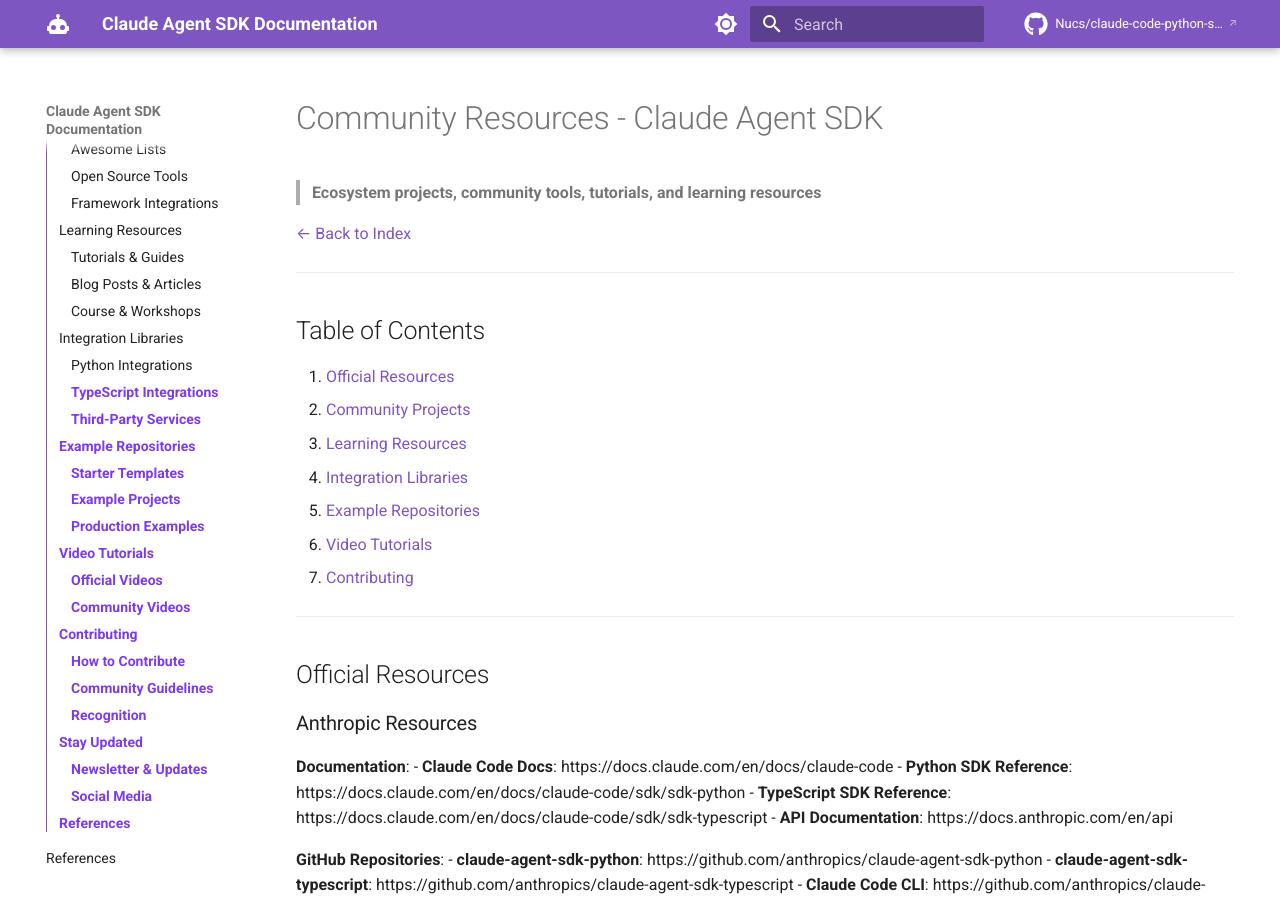
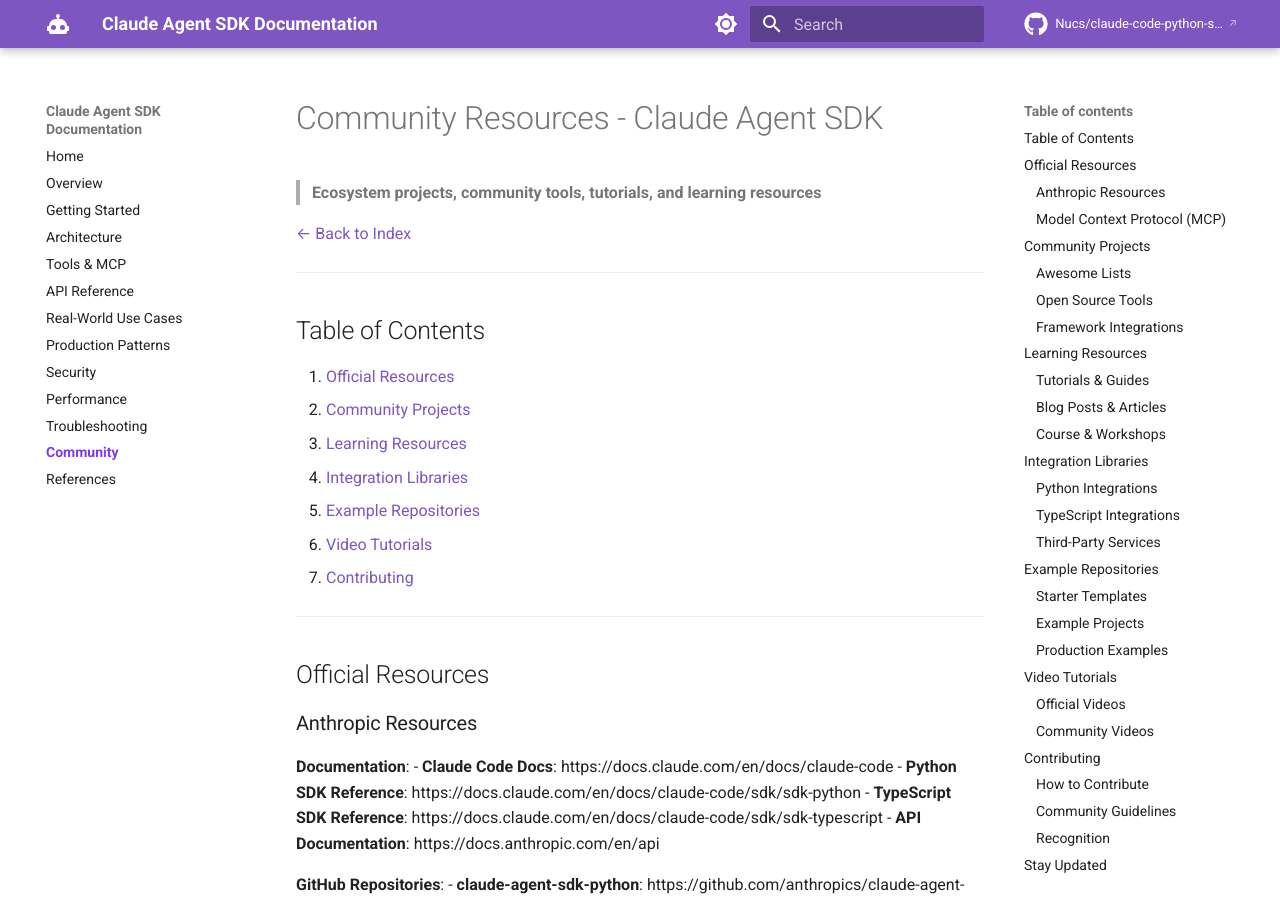
Before and after one commit to Nucs/claude-code-python-sdk-unofficial-docs, an MkDocs documentation site: the page built from docs/community-resources.md, in a window 1280 px wide and 900 px high. Built offline with MkDocs 1.6.1 and Material for MkDocs 9.7.7, drawn with Linux system fonts in a browser that asks for light colours; comment, search, counter and statistics services are not loaded.

Commit message:
fix: CRITICAL - Fix broken navigation
- Removed toc.integrate which was hiding navigation items
- Simplified features to working subset
- Navigation now properly visible in sidebar
- All pages accessible and clickable

The navigation was completely broken due to toc.integrate feature
causing nav items to be hidden. This fix restores full functionality.

```diff
--- a/mkdocs.yml
+++ b/mkdocs.yml
@@ -41,22 +41,17 @@ theme:
     text: Roboto
     code: JetBrains Mono
 
-  # Features - Sidebar navigation
+  # Features - Working navigation
   features:
     - navigation.instant
     - navigation.tracking
     - navigation.sections
-    - navigation.expand
-    - navigation.indexes
     - navigation.top
     - search.suggest
     - search.highlight
     - search.share
-    - content.tabs.link
     - content.code.copy
     - content.code.annotate
-    - toc.follow
-    - toc.integrate
 
   # Logo and favicon
   icon:
@@ -67,9 +62,8 @@ theme:
 plugins:
   - search:
       lang: en
-      separator: '[\s\-,:!=\[\]()"/]+|(?!\b)(?=[A-Z][a-z])|\.(?!\d)|&[lg]t;'
 
-# Navigation - Clean sidebar structure
+# Navigation - Simple and working
 nav:
   - Home: index.md
   - Overview: overview.md
@@ -89,31 +83,18 @@ nav:
 markdown_extensions:
   - pymdownx.highlight:
       anchor_linenums: true
-      line_spans: __span
-      pygments_lang_class: true
   - pymdownx.inlinehilite
   - pymdownx.snippets
-  - pymdownx.superfences:
-      custom_fences:
-        - name: mermaid
-          class: mermaid
-          format: !!python/name:pymdownx.superfences.fence_code_format
+  - pymdownx.superfences
   - pymdownx.tabbed:
       alternate_style: true
-  - pymdownx.tasklist:
-      custom_checkbox: true
   - admonition
   - pymdownx.details
   - tables
   - attr_list
   - md_in_html
-  - def_list
-  - pymdownx.emoji:
-      emoji_index: !!python/name:material.extensions.emoji.twemoji
-      emoji_generator: !!python/name:material.extensions.emoji.to_svg
   - toc:
       permalink: true
-      toc_depth: 3
 
 # Extra CSS/JS
 extra_css:
```
